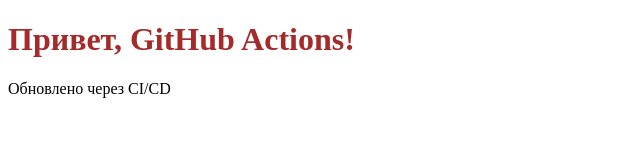
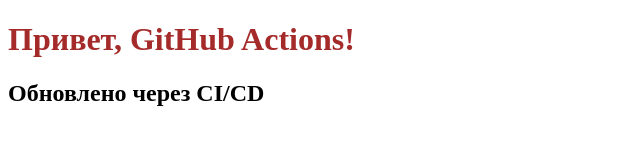
Before and after one commit to ArtemLevin110/site-cicd, a plain HTML site: page index.html in a window 1280 px wide. Shown: the whole page, without its empty margins (0-640 px from the left). Drawn offline with Linux system fonts and the light colour scheme.

Commit message:
Update index.html

```diff
--- a/index.html
+++ b/index.html
@@ -8,6 +8,6 @@
 </head>
 <body>
  <h1>Привет, GitHub Actions!</h1>
- Обновлено через CI/CD
+ <h2>Обновлено через CI/CD</h2>
 </body>
 </html>
```
